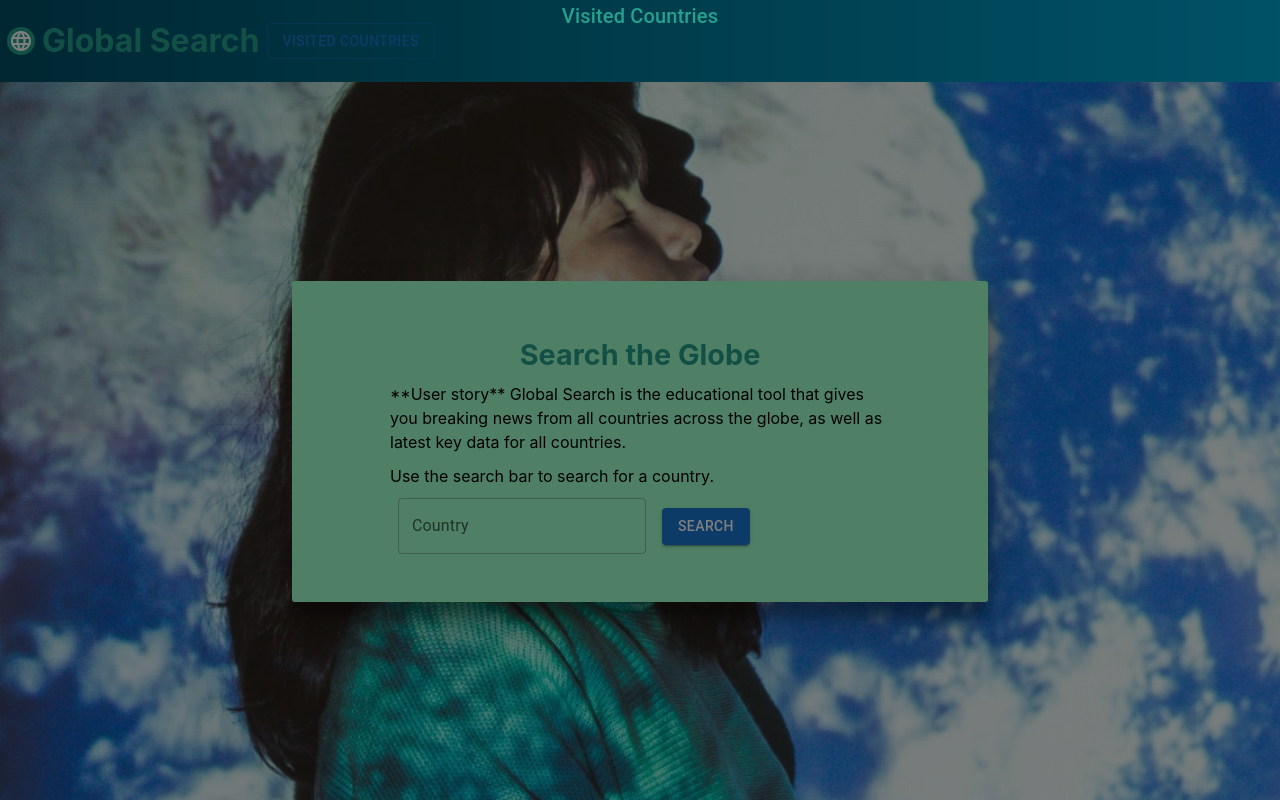
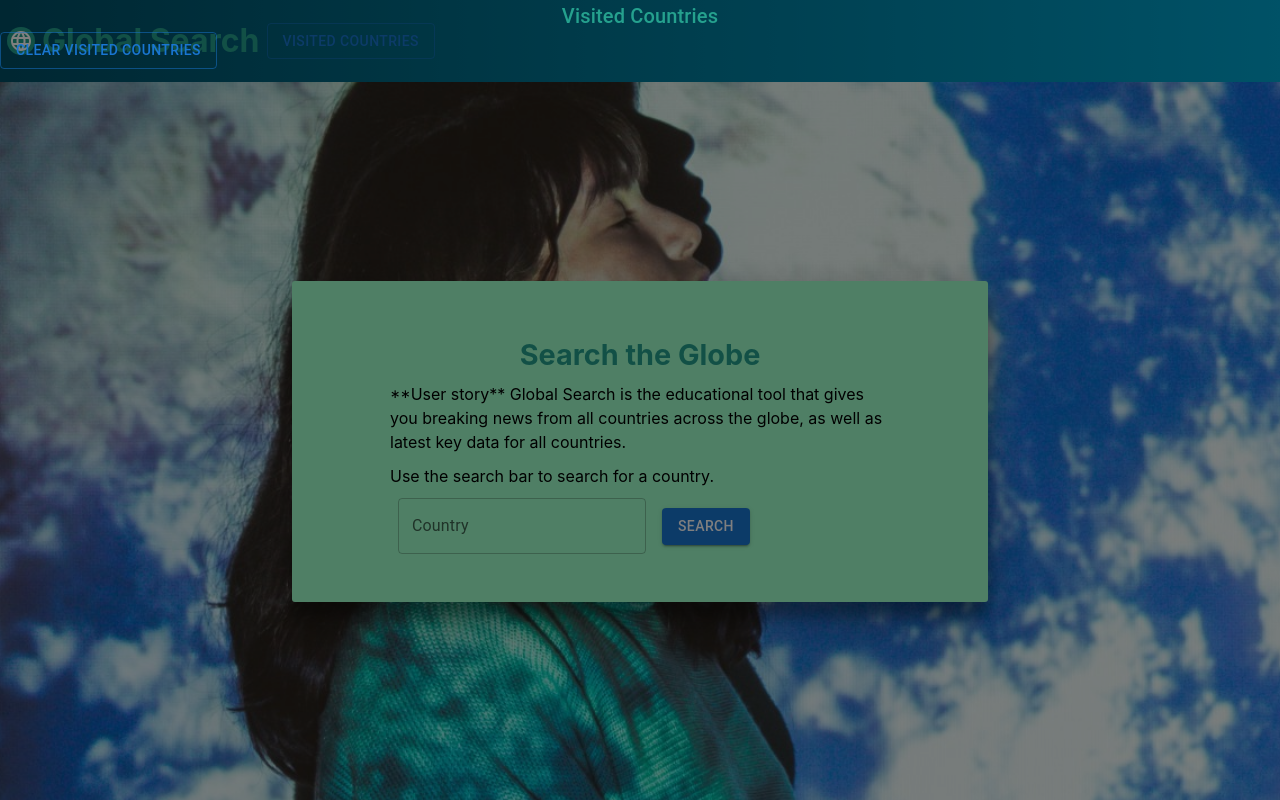
Before and after one commit to lewis-ingleton/global-search--react-app, a React (Create React App) app: page / in a window 1280 px wide. Both pictures are taken after a click on the button "VISITED COUNTRIES". Shown: the top 800 px of the page. Built offline with nearby package versions, Linux system fonts and the light colour scheme.

Commit message:
Can clear Local storage now

```diff
--- a/src/App.js
+++ b/src/App.js
@@ -48,11 +48,13 @@ function App() {
     setZoomLevel(newZoomLevel);
   };
 
-
-
   return (
     <div className="App">
-      <Header onSearch={handleSearch} visitedCountries={visitedCountries} />
+      <Header
+        onSearch={handleSearch}
+        visitedCountries={visitedCountries}
+        setVisitedCountries={setVisitedCountries}
+      />
 
       {renderContent ? (
         <ResponsiveLayout
--- a/src/components/header/header.js
+++ b/src/components/header/header.js
@@ -2,20 +2,37 @@ import React from "react";
 import LanguageIcon from "@mui/icons-material/Language";
 
 // CSS
-import './header.css'
+import "./header.css";
 
 // components
 import SearchBar from "../searchbar/SearchBar";
 import VisitedCountries from "../visited-countries/VisitedCountries";
 
-function Header({ onSearch, onZoomChange, zoomLevel, visitedCountries }) {
+function Header({
+  onSearch,
+  onZoomChange,
+  zoomLevel,
+  visitedCountries,
+  setVisitedCountries,
+}) {
+  // Added setVisitedCountries to the props
+
+  const handleClearVisitedCountries = () => {
+    localStorage.removeItem("visitedCountries");
+    setVisitedCountries([]);
+  };
+
   return (
     <>
       <div className="titleWrapper">
         <LanguageIcon className="headerIcon" />
         <h1>Global Search</h1>
+        {/* Removed the first VisitedCountries button */}
         <div className="visited-countries-btn">
-          <VisitedCountries visitedCountries={visitedCountries} />
+          <VisitedCountries
+            visitedCountries={visitedCountries}
+            onClearVisitedCountries={handleClearVisitedCountries}
+          />
         </div>
       </div>
       <div className="header">
--- a/src/components/visited-countries/VisitedCountries.js
+++ b/src/components/visited-countries/VisitedCountries.js
@@ -5,11 +5,16 @@ import Box from "@mui/material/Box";
 import Typography from "@mui/material/Typography";
 import "./VisitedCountries.css";
 
-const VisitedCountries = ({ visitedCountries }) => {
+const VisitedCountries = ({ visitedCountries, onClearVisitedCountries }) => {
   const [open, setOpen] = useState(false);
 
   const handleOpen = () => setOpen(true);
   const handleClose = () => setOpen(false);
+
+  const handleClear = () => {
+    onClearVisitedCountries();
+    handleClose();
+  };
 
   const modalBody = (
     <Box className="visited-countries-modal">
@@ -21,6 +26,9 @@ const VisitedCountries = ({ visitedCountries }) => {
           <li key={index}>{country}</li>
         ))}
       </ul>
+      <Button variant="outlined" onClick={handleClear}>
+        Clear Visited Countries
+      </Button>
     </Box>
   );
 
```
